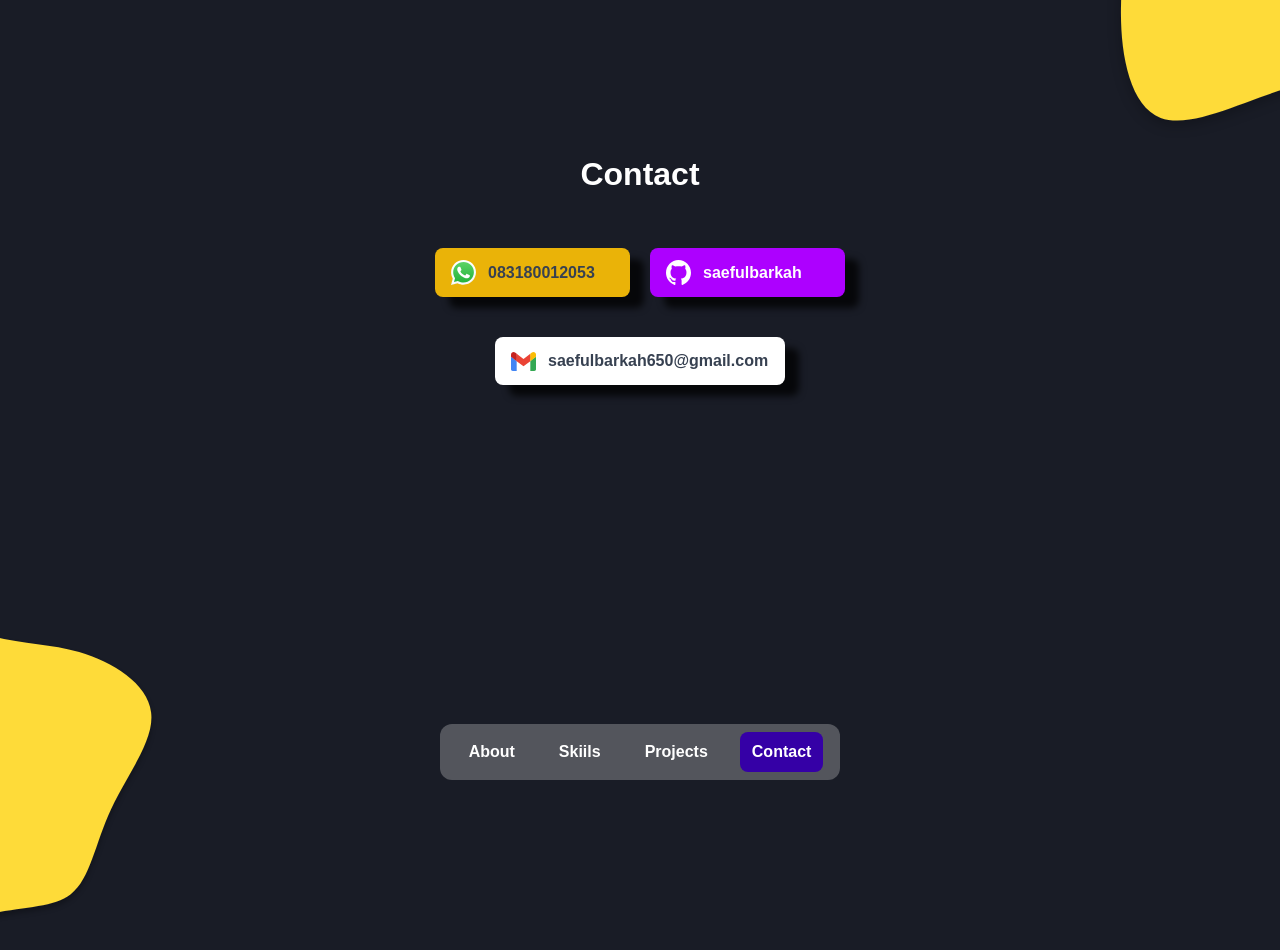
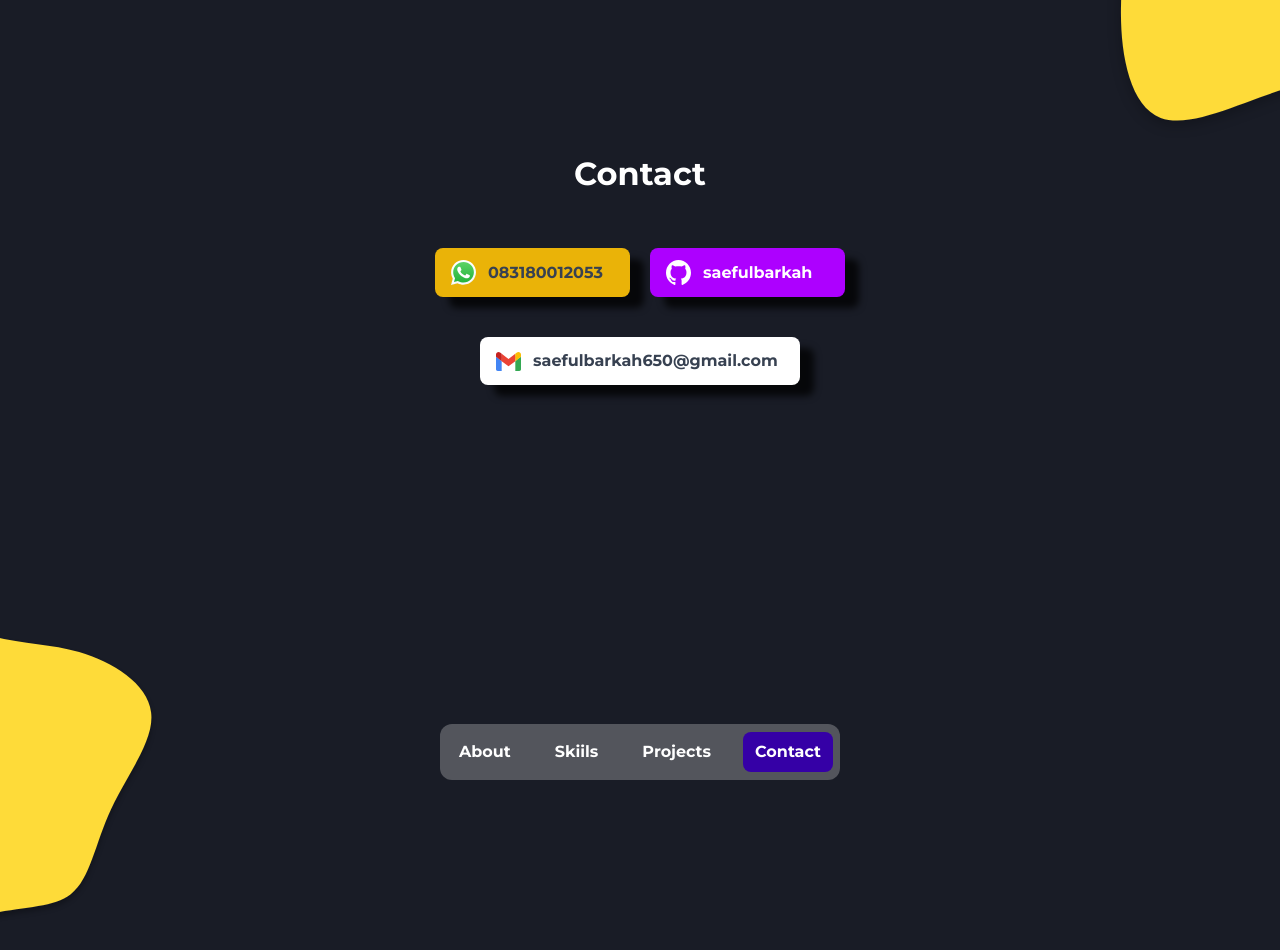
Before and after one commit to saefulbarkah/my-portfolio, a React (Vite) app: page /contact in a window 1280 px wide. Shown: the top 950 px of the page. Built offline with nearby package versions, Linux system fonts and the light colour scheme.

Commit message:
fix font

```diff
--- a/index.html
+++ b/index.html
@@ -3,6 +3,12 @@
   <head>
     <meta charset="UTF-8" />
     <link rel="icon" type="image/svg+xml" href="#" />
+    <link rel="preconnect" href="https://fonts.googleapis.com" />
+    <link rel="preconnect" href="https://fonts.gstatic.com" crossorigin />
+    <link
+      href="https://fonts.googleapis.com/css2?family=Montserrat:ital,wght@0,100;0,200;0,300;0,400;0,500;0,600;0,700;0,800;0,900;1,100;1,200;1,300;1,400;1,500;1,600;1,700;1,800;1,900&display=swap"
+      rel="stylesheet"
+    />
     <meta name="viewport" content="width=device-width, initial-scale=1.0" />
     <title>Vite + React</title>
   </head>
--- a/src/global.css
+++ b/src/global.css
@@ -3,13 +3,14 @@
 @tailwind utilities;
 
 @layer base {
-  @import url("https://fonts.googleapis.com/css2?family=Montserrat:ital,wght@0,100;0,200;0,300;0,400;0,500;0,600;0,700;0,800;0,900;1,100;1,200;1,300;1,400;1,500;1,600;1,700;1,800;1,900&display=swap");
   body {
     background-color: #191c26;
     color: white;
-    font-family: "Montserrat", sans-serif;
     overflow-y: hidden;
     overflow-x: hidden;
+  }
+  * {
+    font-family: "Montserrat", sans-serif;
   }
 }
 
--- a/src/pages/Contact.jsx
+++ b/src/pages/Contact.jsx
@@ -19,7 +19,7 @@
             <Icon name="github" className="w-[25px]" />
             <span>saefulbarkah</span>
           </Card>
-          <Card className="flex items-center bg-white gap-3 text-gray-700 font-bold col-span-2 mx-[60px] mt-[20px] shadow-drop-r">
+          <Card className="flex items-center bg-white gap-3 text-gray-700 font-bold col-span-2 mx-[45px] mt-[20px] shadow-drop-r">
             <Icon name="gmail" className="w-[25px]" />
             <span>saefulbarkah650@gmail.com</span>
           </Card>
```
